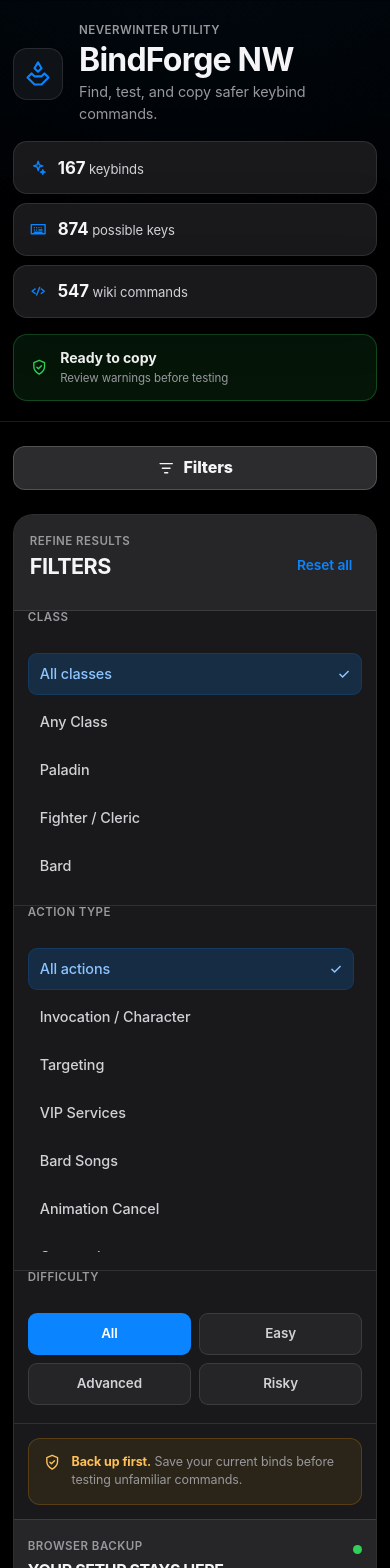
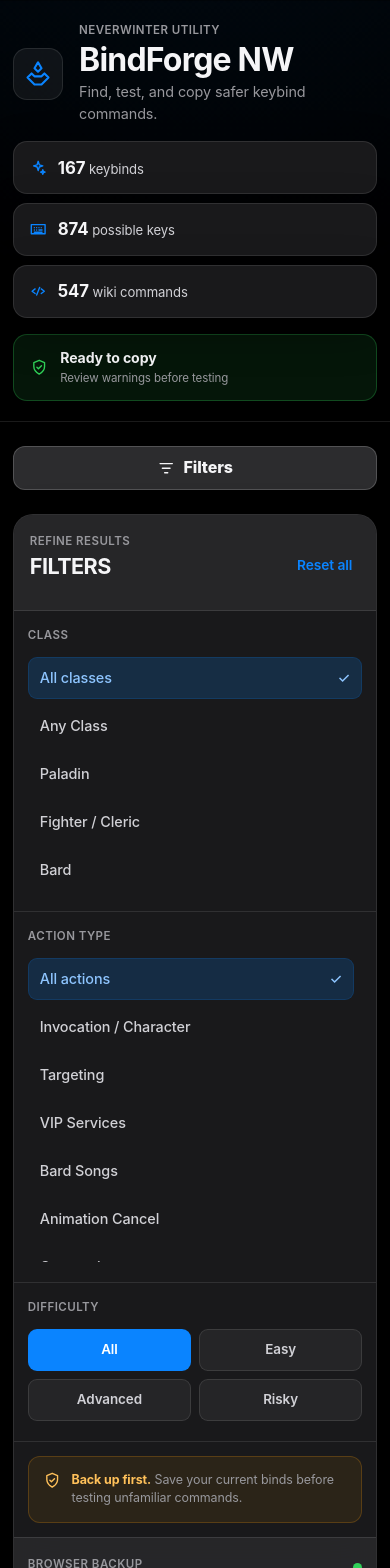
Before and after one commit to Nischhalsubba/BindForge-NW, a Next.js app: page / in a window 390 px wide. Shown: the top 1568 px of the page. Built offline with nearby package versions, Linux system fonts and the light colour scheme.

Commit message:
fix fieldset title spacing

```diff
--- a/app/sidebar-spacing.css
+++ b/app/sidebar-spacing.css
@@ -32,14 +32,22 @@
 }
 
 .filter-section {
-  padding: 18px 16px 20px;
+  display: flow-root;
+  padding: 20px 16px 22px;
 }
 
 .filter-section legend {
   display: block;
+  float: left;
+  width: 100%;
   line-height: 1.2;
-  margin: 0 0 12px;
+  margin: 0 0 16px;
   padding: 0;
+}
+
+.filter-options,
+.difficulty-options {
+  clear: both;
 }
 
 .filter-options {
@@ -159,7 +167,11 @@
   }
 
   .filter-section {
-    padding: 16px 14px 18px;
+    padding: 18px 14px 20px;
+  }
+
+  .filter-section legend {
+    margin-bottom: 14px;
   }
 
   .filter-tip {
```
